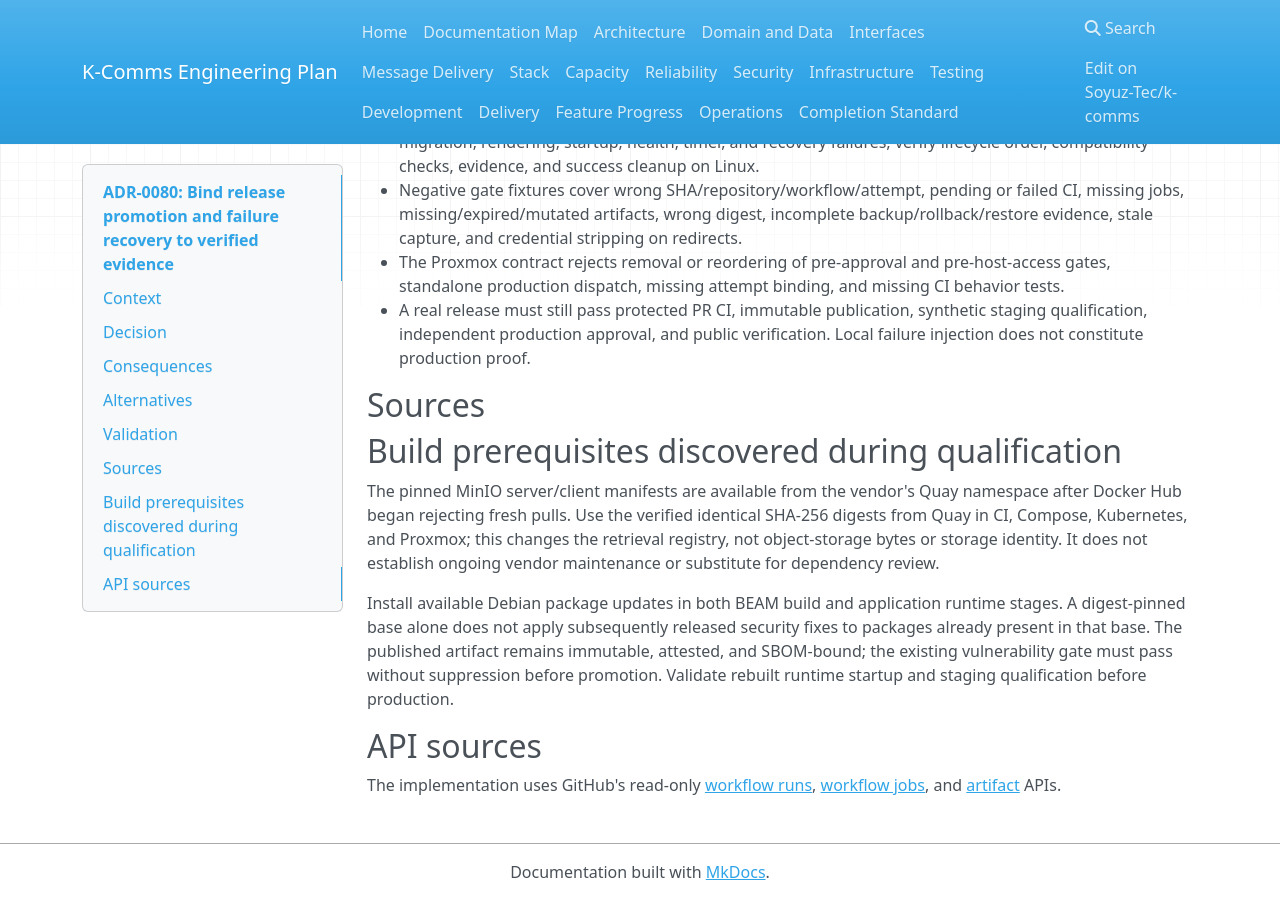
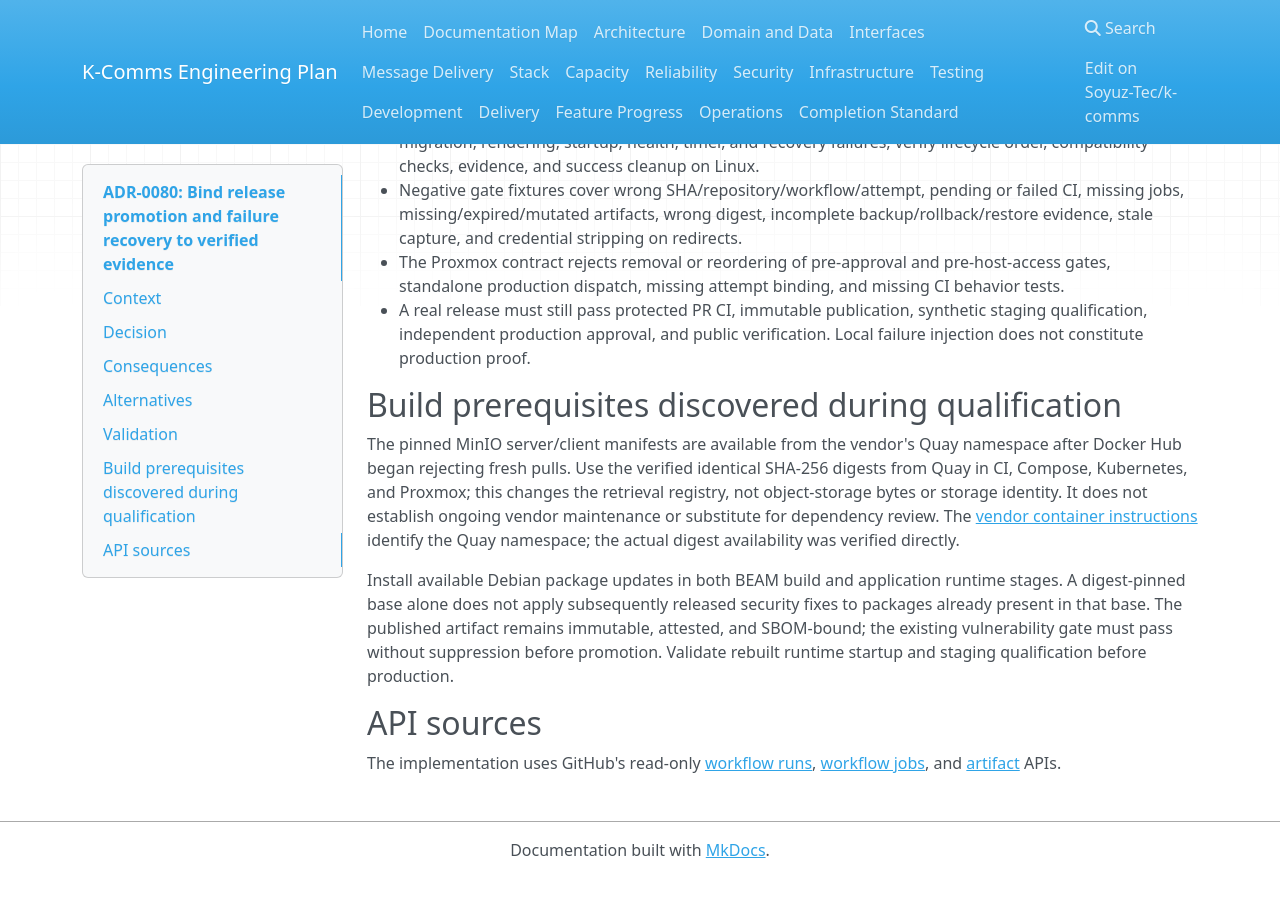
Before and after one commit to Soyuz-Tec/k-comms, an MkDocs documentation site: the page built from docs/02-architecture/adr/0080-bind-release-promotion-and-failure-recovery.md, in a window 1280 px wide and 900 px high, scrolled down 1879 px. Built offline with MkDocs 1.6.1, drawn with Linux system fonts in a browser that asks for light colours; nearby versions of some CDN libraries; after the commit the page ends 2757 px from its top, so only the background shows below that.

Commit message:
docs(release): cite verified vendor registry source

```diff
--- a/docs/02-architecture/adr/0080-bind-release-promotion-and-failure-recovery.md
+++ b/docs/02-architecture/adr/0080-bind-release-promotion-and-failure-recovery.md
@@ -103,8 +103,6 @@ and the communication rollback preflight remain required.
   synthetic staging qualification, independent production approval, and public
   verification. Local failure injection does not constitute production proof.
 
-## Sources
-
 ## Build prerequisites discovered during qualification
 
 The pinned MinIO server/client manifests are available from the vendor's Quay
@@ -112,6 +110,8 @@ namespace after Docker Hub began rejecting fresh pulls. Use the verified identic
 SHA-256 digests from Quay in CI, Compose, Kubernetes, and Proxmox; this changes
 the retrieval registry, not object-storage bytes or storage identity. It does not
 establish ongoing vendor maintenance or substitute for dependency review.
+The [vendor container instructions](https://github.com/minio/minio/blob/master/docs/docker/README.md)
+identify the Quay namespace; the actual digest availability was verified directly.
 
 Install available Debian package updates in both BEAM build and application
 runtime stages. A digest-pinned base alone does not apply subsequently released
```
